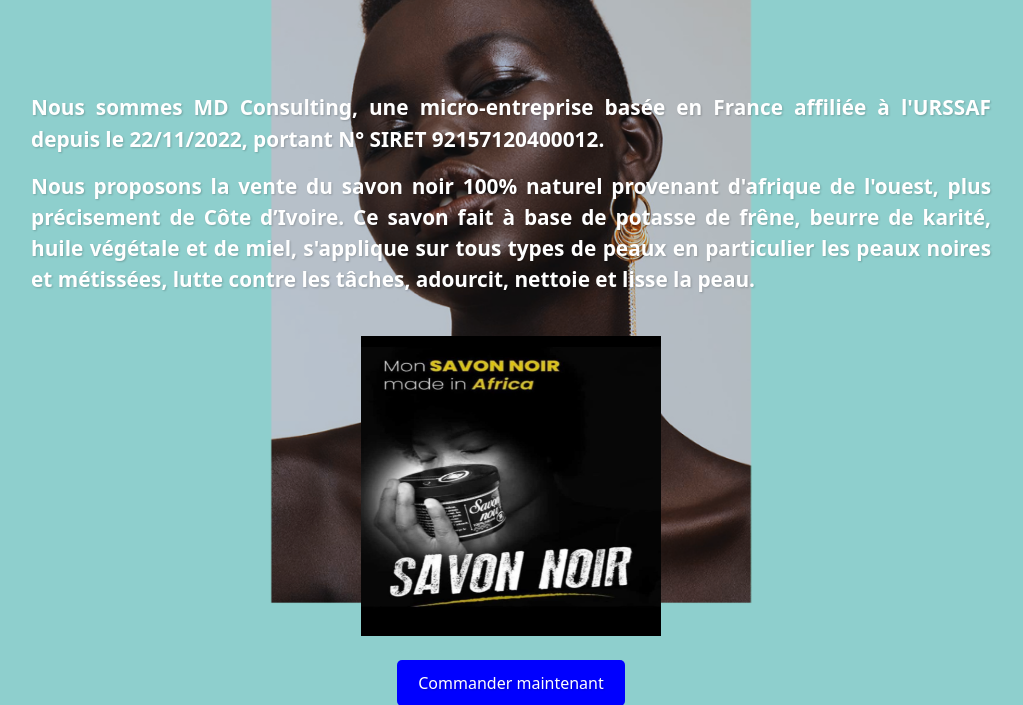
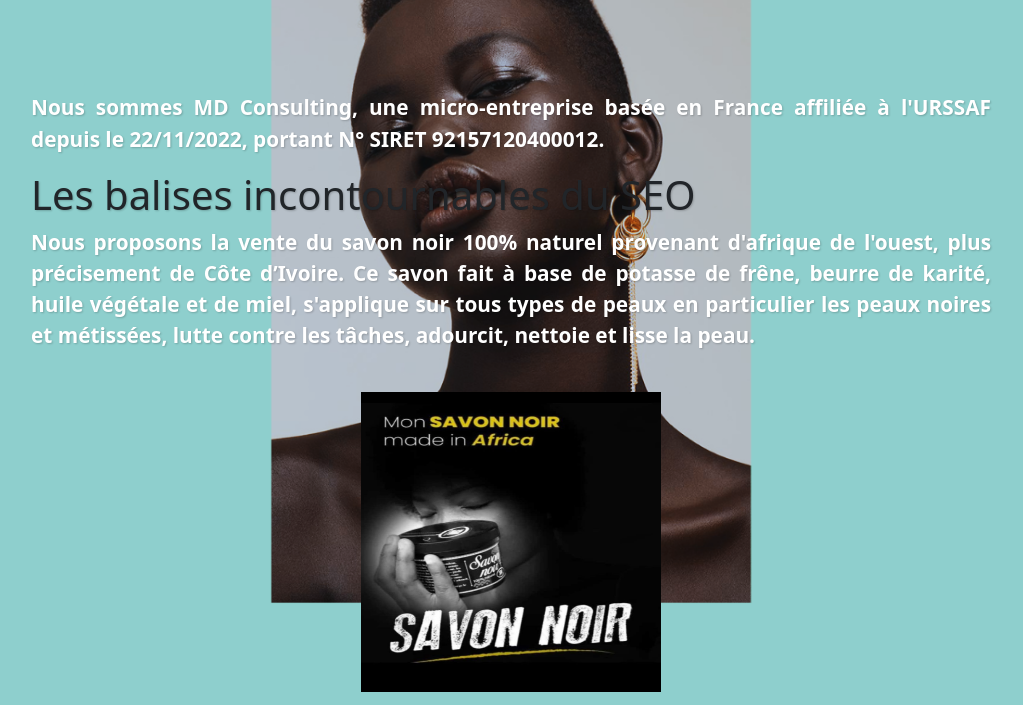
Before and after one commit to Peyroche/mon_projet1, a Flask app: page / in a window 1280 px wide. Shown: the part 156-861 px from the top of the page, without its empty margins (129-1152 px from the left). Run offline with Flask 3, Linux system fonts and the light colour scheme; parts of the project's set-up code (start-up, migrations or seed data) failed here and were passed over.

Commit message:
🔄 Mise à jour globale du projet : base.html, app.py, login.html

```diff
--- a/templates/accueil.html
+++ b/templates/accueil.html
@@ -9,8 +9,10 @@
 <section class="accueil">
 
   <div class="texte">
+
        <p style="color: white;"><b>Nous sommes MD Consulting, une micro-entreprise basée en France affiliée à l'URSSAF depuis le 22/11/2022, portant N° SIRET 92157120400012.</b></p>
 
+<h1>Les balises incontournables du SEO</h1>
 <p style="color: white;"><b>Nous proposons la vente du savon noir 100% naturel provenant d'afrique de l'ouest, plus précisement de Côte d’Ivoire. Ce savon fait à base de potasse de frêne, beurre de karité, huile végétale et de miel, s'applique sur tous types de peaux en particulier les peaux noires et métissées, lutte contre les tâches, adourcit, nettoie et lisse la peau.</b></p><br/>
 
 <div style="text-align: center;">
--- a/templates/base.html
+++ b/templates/base.html
@@ -1,10 +1,12 @@
 <html lang="fr">
 <head>
     <meta charset="UTF-8">
-    <title>{% block title %}MD Consulting{% endblock %}</title>
+    <title>Balises HTML pour le SEO</title>
+    <meta name="description" content="MD Consulting, micro-entreprise spécialisée en e-commerce. Découvrez nos produits et services.">
     <link rel="stylesheet" href="{{ url_for('static', filename='styles2.css') }}">
     <link href="https://cdn.jsdelivr.net/npm/bootstrap@5.3.0/dist/css/bootstrap.min.css" rel="stylesheet">
     <link href='https://unpkg.com/boxicons@2.1.4/css/boxicons.min.css' rel='stylesheet'>
+
 </head>
 
 <body class="page">
```
